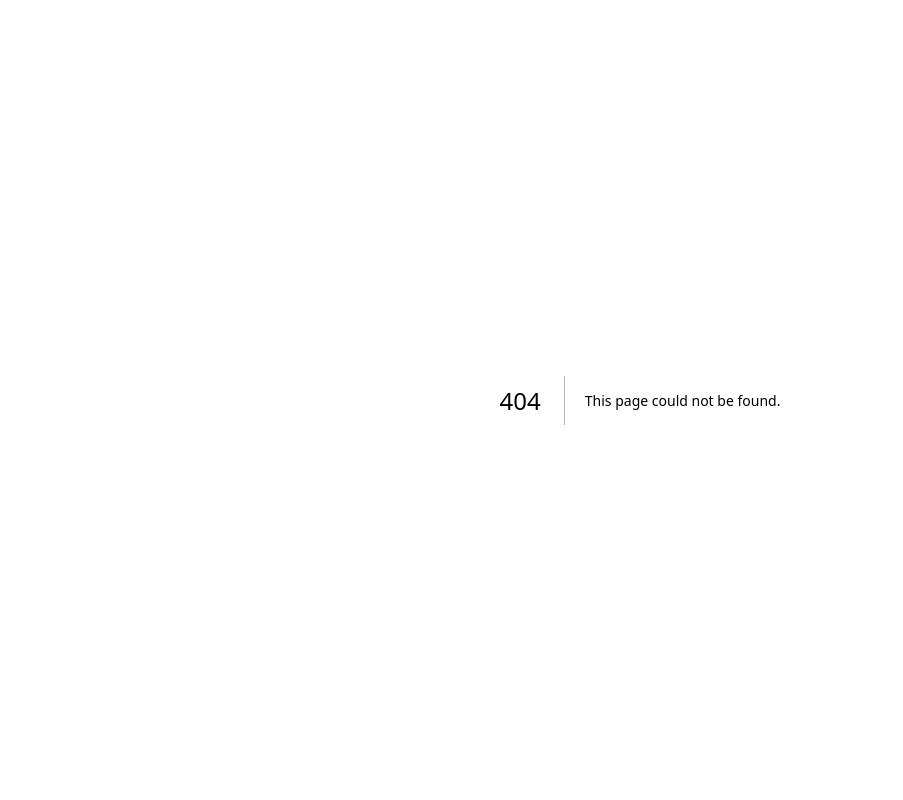
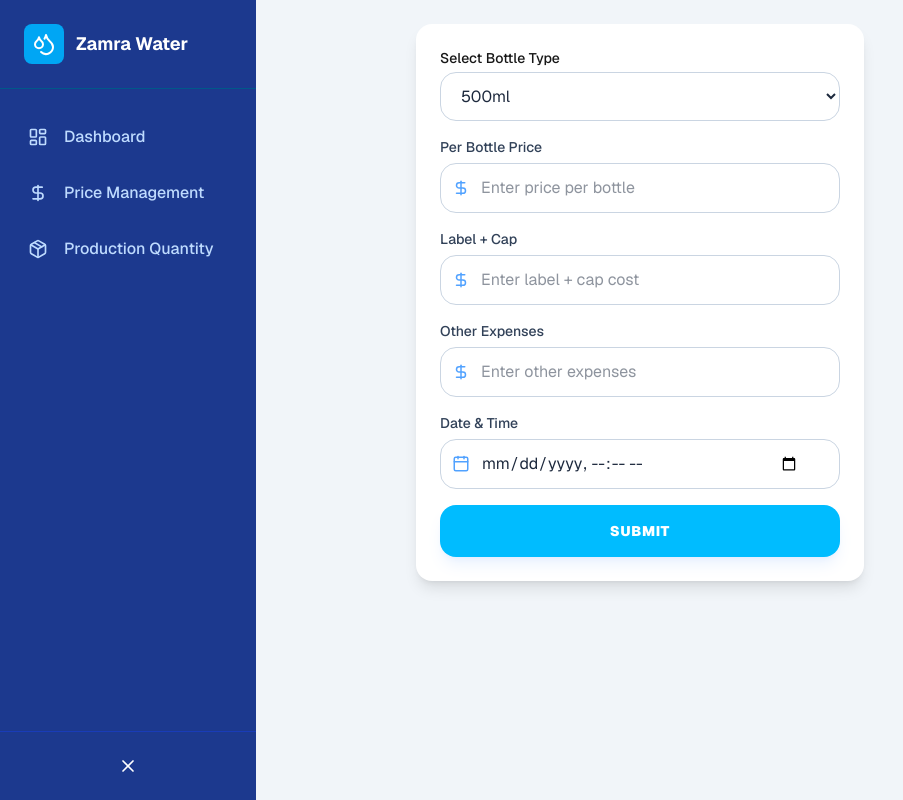
Before and after one commit to SaqibYounas/Zamra, a Next.js app: page /price in a window 1280 px wide. Before the commit this address had no page. Shown: the whole page, without its empty margins (0-903 px from the left). Built offline with nearby package versions, Linux system fonts and the light colour scheme.

Commit message:
add a Sidebar

```diff
--- /dev/null
+++ b/app/(dashboard)/dashboard/page.tsx
@@ -0,0 +1,3 @@
+export default function Page() {
+  return <h1>Dashboard Page</h1>;
+}
--- /dev/null
+++ b/app/(dashboard)/layout.tsx
@@ -0,0 +1,20 @@
+'use client';
+
+import { useState } from 'react';
+import Sidebar from '../src/components/sidebar/Sidebar';
+
+export default function DashboardLayout({
+  children,
+}: {
+  children: React.ReactNode;
+}) {
+  const [sidebarOpen, setSidebarOpen] = useState(true);
+
+  return (
+    <div className="flex h-screen">
+      <Sidebar sidebarOpen={sidebarOpen} setSidebarOpen={setSidebarOpen} />
+
+      <main className="flex-1 p-6 bg-slate-100">{children}</main>
+    </div>
+  );
+}
--- /dev/null
+++ b/app/(dashboard)/price/page.tsx
@@ -0,0 +1,92 @@
+'use client';
+
+import { useState, ChangeEvent } from 'react';
+import WaterInputField from '../../src/components/inputFields/InputField';
+import Button from '../../src/components/button/Button';
+import { Calendar, DollarSign } from 'lucide-react';
+
+const waterTypes = ['500ml', '1.5L', '5L', '19L Refill'];
+
+export default function WaterForm() {
+  const [type, setType] = useState(waterTypes[0]);
+  const [price, setPrice] = useState('');
+  const [labelCap, setLabelCap] = useState('');
+  const [otherExpense, setOtherExpense] = useState('');
+  const [date, setDate] = useState('');
+
+  const handleSubmit = () => {
+    const data = {
+      type,
+      price,
+      labelCap,
+      otherExpense,
+      date,
+    };
+    console.log('Form submitted:', data);
+    alert('Data submitted! Check console.');
+  };
+
+  return (
+    <div className="max-w-md mx-auto p-6 bg-white shadow-lg rounded-2xl">
+      <div className="mb-4">
+        <label className="block text-sm font-medium mb-1">
+          Select Bottle Type
+        </label>
+        <select
+          value={type}
+          onChange={(e) => setType(e.target.value)}
+          className="w-full py-3 px-4 rounded-2xl border border-slate-300 bg-white text-slate-800 focus:outline-none focus:ring-2 focus:ring-blue-200 focus:border-blue-500"
+        >
+          {waterTypes.map((wt) => (
+            <option key={wt} value={wt}>
+              {wt}
+            </option>
+          ))}
+        </select>
+      </div>
+
+      <WaterInputField
+        label="Per Bottle Price"
+        icon={DollarSign}
+        type="number"
+        value={price}
+        onChange={(e: ChangeEvent<HTMLInputElement>) =>
+          setPrice(e.target.value)
+        }
+        placeholder="Enter price per bottle"
+      />
+
+      <WaterInputField
+        label="Label + Cap"
+        icon={DollarSign}
+        type="number"
+        value={labelCap}
+        onChange={(e: ChangeEvent<HTMLInputElement>) =>
+          setLabelCap(e.target.value)
+        }
+        placeholder="Enter label + cap cost"
+      />
+
+      <WaterInputField
+        label="Other Expenses"
+        icon={DollarSign}
+        type="number"
+        value={otherExpense}
+        onChange={(e: ChangeEvent<HTMLInputElement>) =>
+          setOtherExpense(e.target.value)
+        }
+        placeholder="Enter other expenses"
+      />
+
+      <WaterInputField
+        label="Date & Time"
+        icon={Calendar}
+        type="datetime-local"
+        value={date}
+        onChange={(e: ChangeEvent<HTMLInputElement>) => setDate(e.target.value)}
+      />
+
+      <Button label="Submit" onClick={handleSubmit} />
+    </div>
+  );
+}
--- /dev/null
+++ b/app/src/components/sidebar/Sidebar.tsx
@@ -0,0 +1,127 @@
+'use client';
+
+import React from 'react';
+import {
+  Droplets,
+  LayoutDashboard,
+  ShoppingBag,
+  Menu,
+  X,
+  DollarSign,
+  Package,
+} from 'lucide-react';
+type SidebarProps = {
+  sidebarOpen: boolean;
+  setSidebarOpen: React.Dispatch<React.SetStateAction<boolean>>;
+  activeTab: string;
+  setActiveTab: React.Dispatch<React.SetStateAction<string>>;
+};
+
+type SidebarItem = {
+  id: string;
+  label: string;
+  icon: React.ReactNode;
+};
+
+const Sidebar: React.FC<SidebarProps> = ({
+  sidebarOpen,
+  setSidebarOpen,
+  activeTab,
+  setActiveTab,
+}) => {
+  const sidebarItems: SidebarItem[] = [
+    {
+      id: 'dashboard',
+      label: 'Dashboard',
+      icon: <LayoutDashboard size={20} />,
+    },
+    {
+      id: 'price-management',
+      label: 'Price Management',
+      icon: <DollarSign size={20} />,
+    },
+    {
+      id: 'production-quantity',
+      label: 'Production Quantity',
+      icon: <Package size={20} />,
+    },
+  ];
+  return (
+    <>
+      <div className="md:hidden fixed top-0 left-0 right-0 z-30 flex items-center justify-between p-4 bg-blue-900 text-white shadow">
+        <span className="font-bold">Zamra Water</span>
+        <button onClick={() => setSidebarOpen(!sidebarOpen)}>
+          {sidebarOpen ? <X size={24} /> : <Menu size={24} />}
+        </button>
+      </div>
+
+      <div
+        className={`fixed inset-0 bg-black/40 z-20 transition-opacity md:hidden ${
+          sidebarOpen ? 'opacity-100 visible' : 'opacity-0 invisible'
+        }`}
+        onClick={() => setSidebarOpen(false)}
+      />
+
+      <aside
+        className={`
+          fixed top-0 left-0 h-full z-30
+          flex flex-col bg-blue-900 text-white
+          transition-all duration-300 ease-in-out overflow-hidden
+          ${sidebarOpen ? 'w-64' : 'w-20'}
+          md:w-${sidebarOpen ? '64' : '20'}
+          ${sidebarOpen ? 'translate-x-0' : '-translate-x-full md:translate-x-0'}
+        `}
+      >
+        <div className="p-6 flex items-center gap-3 border-b border-sky-800">
+          <div className="bg-sky-500 p-2 rounded-lg flex-shrink-0">
+            <Droplets size={24} />
+          </div>
+          {sidebarOpen && (
+            <span className="font-bold text-lg whitespace-nowrap">
+              Zamra Water
+            </span>
+          )}
+        </div>
+
+        <nav className="flex-1 py-6 px-1 md:px-3 space-y-2">
+          {sidebarItems.map((item) => (
+            <button
+              key={item.id}
+              onClick={() => {
+                setActiveTab(item.id);
+                if (window.innerWidth < 768) setSidebarOpen(false);
+              }}
+              className={`
+                w-full flex items-center gap-4 py-3 rounded-xl transition-all duration-300 cursor-pointer
+                ${sidebarOpen ? 'justify-start px-4' : 'justify-center'}
+                ${
+                  activeTab === item.id
+                    ? 'bg-sky-600 text-white shadow-lg'
+                    : 'text-blue-200 hover:bg-sky-800 hover:text-white'
+                }
+              `}
+            >
+              {item.icon}
+              {sidebarOpen && (
+                <span className="font-medium whitespace-nowrap">
+                  {item.label}
+                </span>
+              )}
+            </button>
+          ))}
+        </nav>
+
+        <div className="p-4 border-t border-blue-800 hidden md:block">
+          <button
+            onClick={() => setSidebarOpen(!sidebarOpen)}
+            className="w-full flex items-center justify-center p-2 rounded-lg hover:bg-blue-600 transition-colors cursor-pointer"
+          >
+            {sidebarOpen ? <X size={20} /> : <Menu size={20} />}
+          </button>
+        </div>
+      </aside>
+    </>
+  );
+};
+
+export default Sidebar;
```
Also changed, not shown: app/(dashboard)/production/page.tsx (added).
